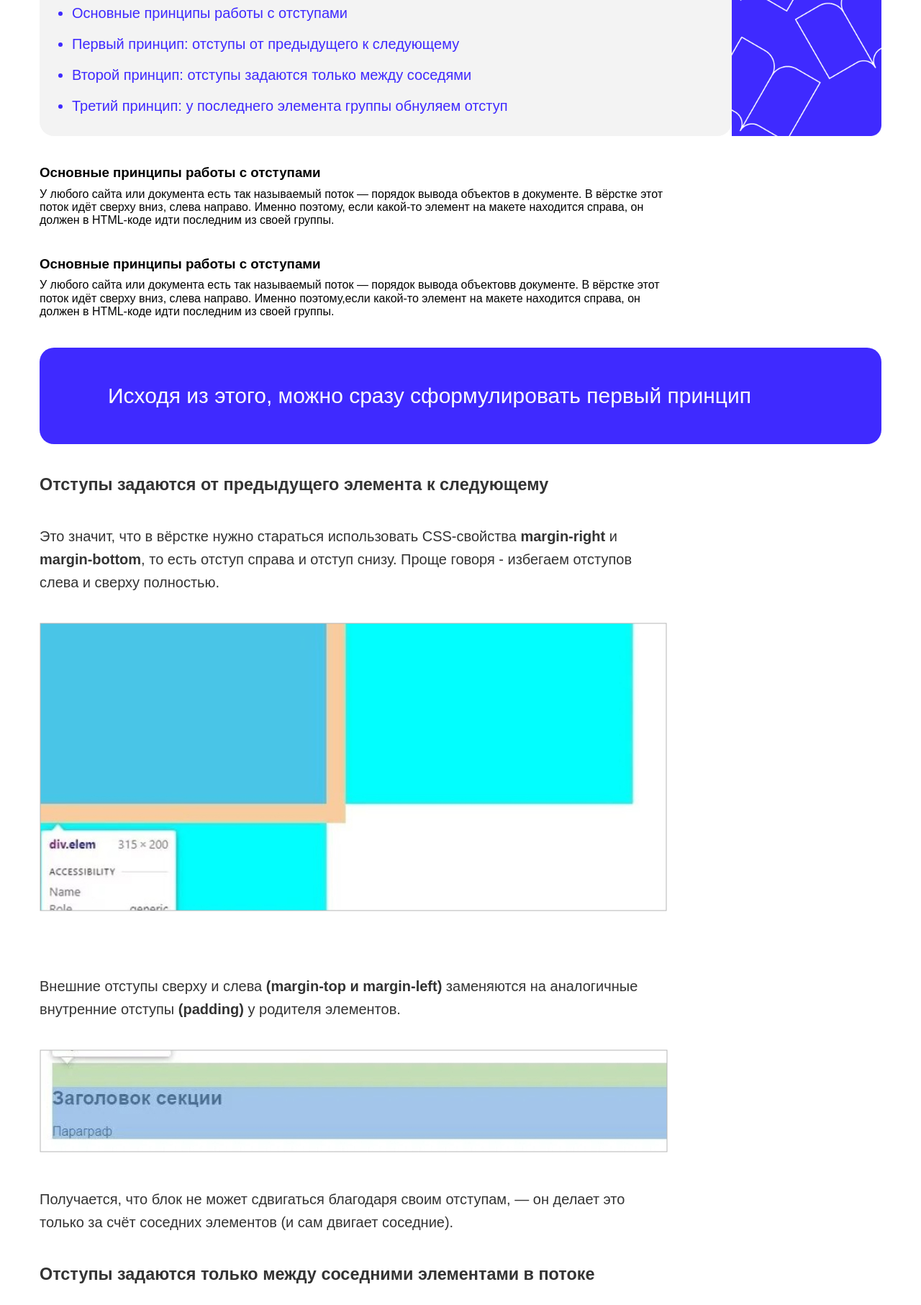
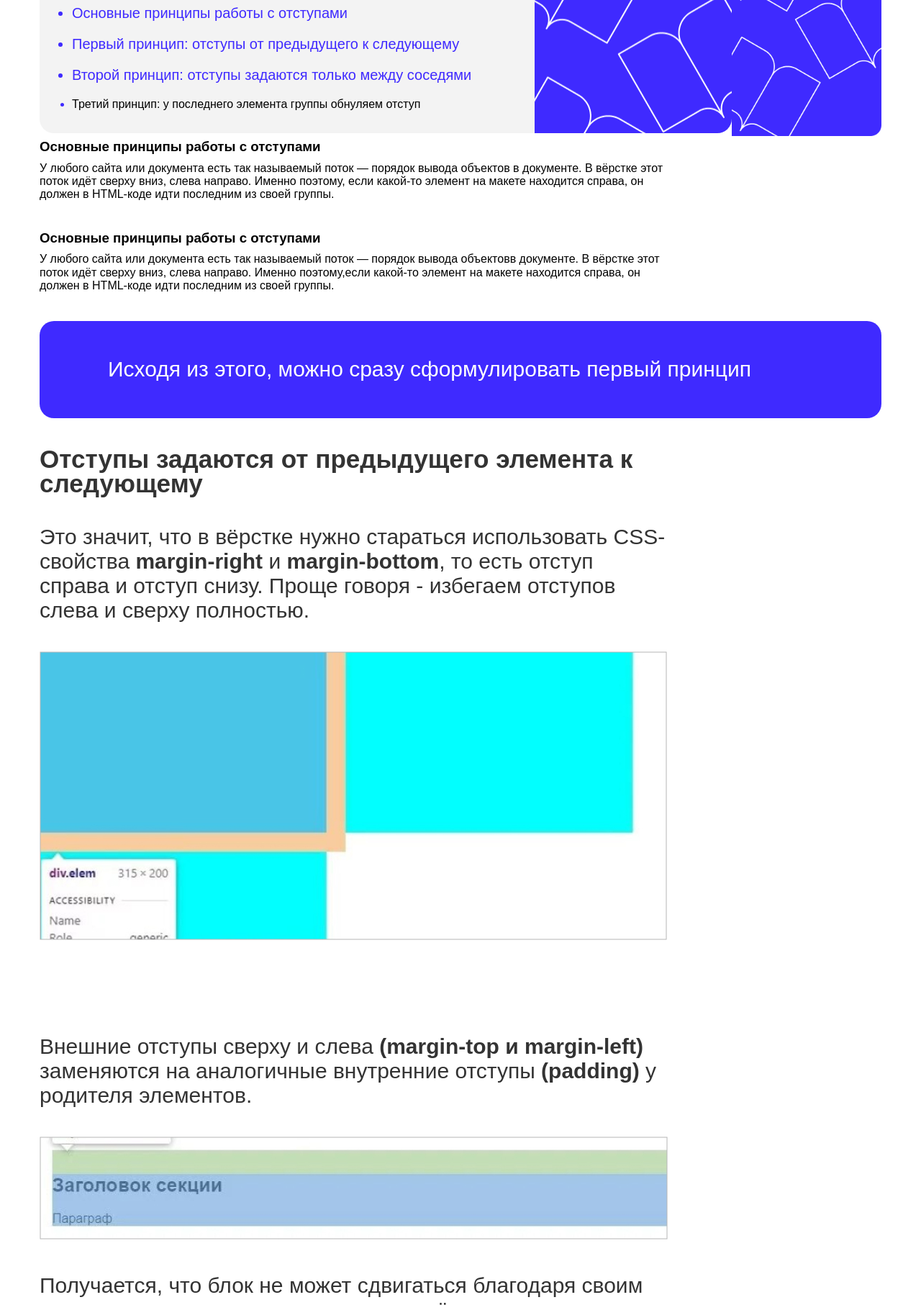
Before and after one commit to bezauss/4, a plain HTML site: page article.html in a window 1280 px wide. Shown: the part 616-2429 px from the top of the page at 72% size. Drawn offline with Linux system fonts and the light colour scheme.

Commit message:
Add files via upload

```diff
--- a/CSS/style.css
+++ b/CSS/style.css
@@ -97,6 +97,20 @@ body {
   padding: 30px;
   background-color: #f3f3f3;
   margin-bottom: 40px;
+  background-position-x: right;
+  background-repeat: no-repeat;
+}
+
+.gray-box:last-child{
+ margin-bottom: 0;
+}
+
+.back-image-1{
+  background-image: url('../img/decorate-1.png');
+}
+
+.back-image-2{
+  background-image: url('../img/decorate-2.png');
 }
 
 .gray-box .text{
@@ -116,11 +130,12 @@ body {
   font-size: 20px;
 }
 
-.lii-4{
-  margin-bottom: 0px;
-  color: #3f2aff;
-  font-size: 20px;
+.lii:last-child{
+  margin-bottom: 0 ;
 }
+
+
+
 
 .img{
   margin-bottom: 40px;
@@ -132,15 +147,26 @@ body {
   margin-right: 0px;
   margin-top: 0px;
   margin-bottom: 40px;
+  width: 872px;
   font-size: 0;
+  display: inline-block;
+}
+
+.figcaption{
+  border: 1px solid #b6b6b6;
+  border-top: none;
+  padding-top: 19px; padding-bottom: 19px;
+  font-weight: 400;
+  font-size: 14px;
+  text-align: center;
 }
 
 .modul-h3{
   margin-top: 0px;
-  margin-bottom: 40px;
-  font-weight: 400px;
-  font-size: 20px;
-  line-height: 32px;
+  margin-bottom: 10px;
+  font-weight: 400;
+  font-size: 30px;
+  line-height: 34px;
   color: #333;
 }
 
```
